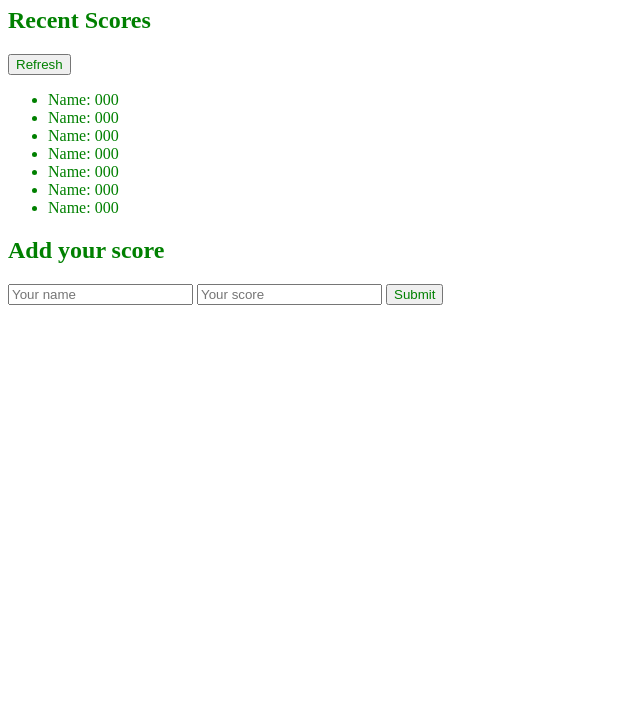
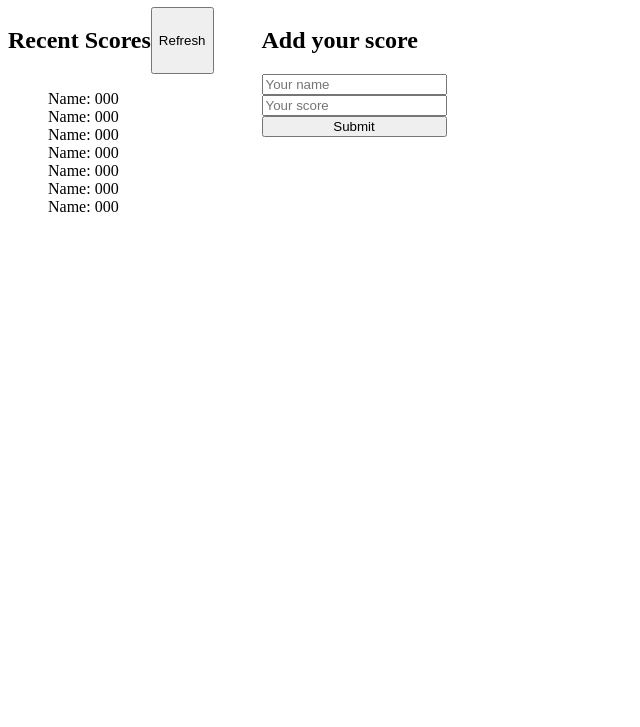
Before and after one commit to AlexHamn/Leaderboard, a website built with webpack: page src/index.html in a window 1280 px wide. Shown: the part 73-800 px from the top of the page, without its empty margins (0-640 px from the left). Built offline with nearby package versions, Linux system fonts and the light colour scheme.

Commit message:
define layout

```diff
--- a/src/index.html
+++ b/src/index.html
@@ -11,7 +11,8 @@
     <header>
         <h1>Leaderboard</h1>
     </header>
-    <section>
+    <main>
+    <section id="scores">
         <div>
             <h2>Recent Scores</h2>
             <button>Refresh</button>
@@ -26,7 +27,7 @@
             <li>Name: 000</li>
         </ul>
     </section>
-    <section>
+    <section id="addScore">
         <h2>Add your score</h2>
         <form action="post">
             <input type="text" id="name" name="name" placeholder="Your name">
@@ -34,6 +35,7 @@
             <input type="submit" value="Submit">
         </form>
     </section>
+    </main>
 </body>
 
 </html>
--- a/src/style.css
+++ b/src/style.css
@@ -1,3 +1,20 @@
 * {
-    color: green;
+    list-style: none;
 }
+
+main {
+    display: flex;
+}
+
+#scores div {
+    display: flex;
+}
+
+#addScore {
+    margin-left: 3rem;
+}
+
+#addScore form {
+    display: flex;
+    flex-direction: column;
+}
```
Also changed, not shown: dist/index.html, dist/main.js.
